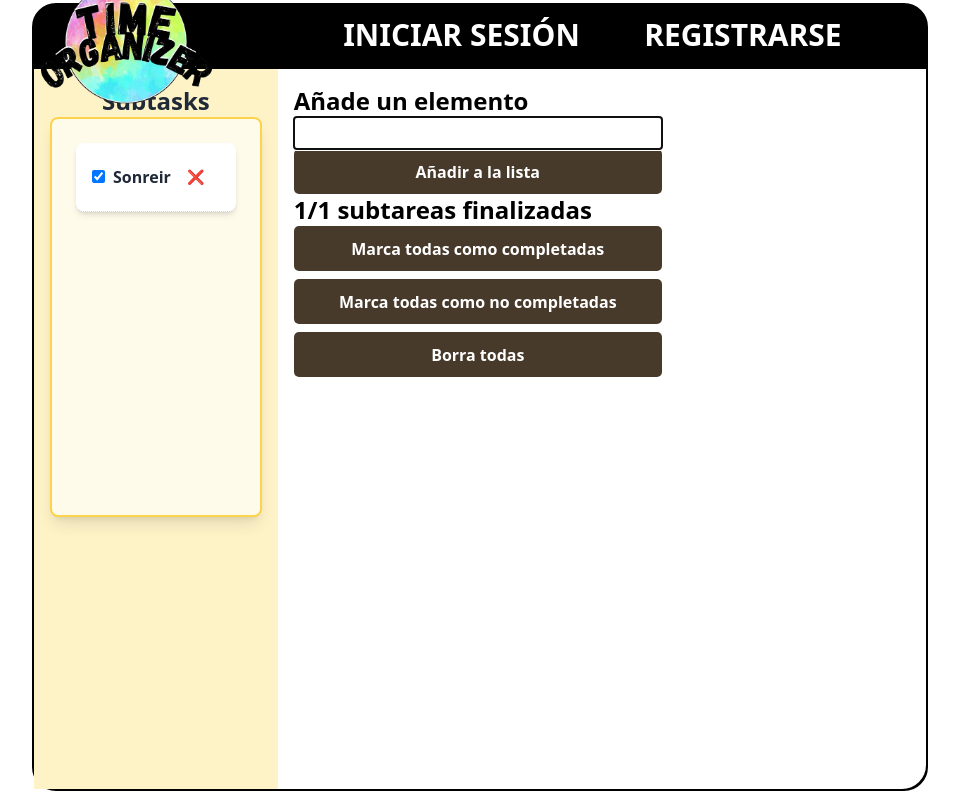
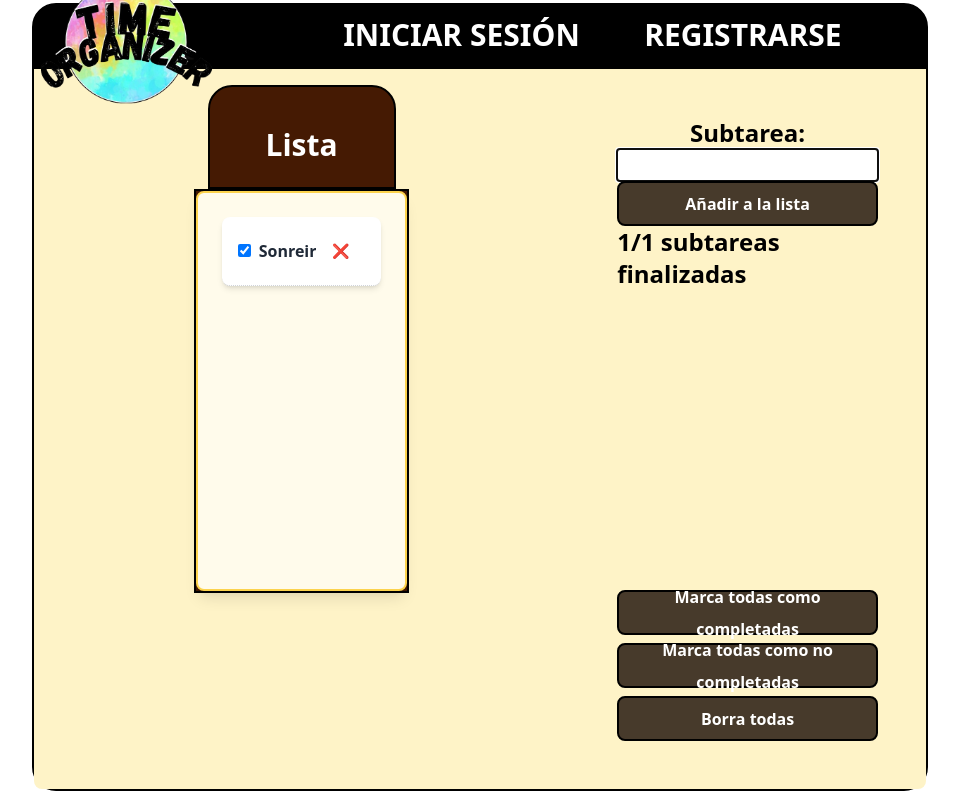
Before and after one commit to Yassinbny/Time-Organizer-Fronted, a React (Vite) app: page /listas in a window 1280 px wide. Shown: the whole page, without its empty margins (160-1119 px from the left). Built offline with nearby package versions, Linux system fonts and the light colour scheme.

Commit message:
algo de tailwind

```diff
--- a/src/components/Listas/AddSubtaskForm.jsx
+++ b/src/components/Listas/AddSubtaskForm.jsx
@@ -1,14 +1,13 @@
 /* eslint-disable react/prop-types */
 import { useRef, useState } from "react"
 import Button from "./Button.jsx"
-import { useForm } from "react-hook-form"
 import Counter from "./Counter.jsx"
 
 const AddSubtaskForm = ({onAddSubtask, subtasks}) => {
 
   const [subtaskText, setSubtaskText] = useState("")
   const inputRef = useRef()
-  const { register,formState:{errors} } = useForm()
+
   const handleSubmit = (e)=>{
     e.preventDefault();
 
@@ -17,41 +16,32 @@ const AddSubtaskForm = ({onAddSubtask, subtasks}) => {
       inputRef.current.focus()
       return;
     }
-
-
-
     onAddSubtask(subtaskText);
     setSubtaskText("");
   }
 
   return (
-    <>
-      <form onSubmit={handleSubmit}>
-        <h2>Añade un elemento</h2>
+    <div className="p-8">
+      <form className="flex flex-col" onSubmit={handleSubmit}>
+        <label htmlFor="subtask" className="text-center ">Subtarea:</label>
           <input
+          className="items-center"
           ref={inputRef}
           type="text"
           value= {subtaskText}
           name="subtask"
           id="subtask"
-          {...register("subtask", {
-            required: {
-              value: true,
-              message: "El campo no puede estar vacio ",
-            }
-          })}
-
           onChange={(e) => {
             setSubtaskText(e.target.value)
           }
         }
-        autoFocus
+        autoFocus={true}
           />
-          {errors.subtask && <span>{errors.subtask.message}</span>}
+
           <Button>Añadir a la lista</Button>
       </form>
       <Counter subtasks={subtasks} />
-    </>
+    </div>
   )
 }
 
--- a/src/components/Listas/Button.jsx
+++ b/src/components/Listas/Button.jsx
@@ -1,6 +1,6 @@
 const Button = ({onClick, children}) => {
     return (
-      <button onClick={onClick} className="h-[45px] w-full border-[none] rounded-[5px] bg-[#473a2b] text-[#fff] text-[16px] cursor-pointer flex justify-center items-center [transition:all_0.2s]">
+      <button onClick={onClick} className="h-[45px] w-full px-1 border-solid border-2 border-black rounded-lg bg-[#473a2b] text-white text-[16px] cursor-pointer flex justify-center items-center [transition:all_0.2s]">
         {children}
       </button>
     )
--- a/src/components/Listas/ButtonGroup.jsx
+++ b/src/components/Listas/ButtonGroup.jsx
@@ -16,7 +16,7 @@ const ButtonGroup = ({handleRemoveAllSubtasks, handleMarkAllAsFinished, handleMa
     }]
 
   return (
-    <section className="mt-auto flex flex-col gap-[8px]">
+    <section className="mt-auto p-8 flex flex-col gap-[8px]">
       {
         buttonGroup.map(button => (
           <Button onClick={button.onClick} className="opacity-[0.85] text-[14px]" key={button.text + button.onClick.toString()}>
--- a/src/components/Listas/Sidebar.jsx
+++ b/src/components/Listas/Sidebar.jsx
@@ -4,7 +4,7 @@ import ButtonGroup from "./ButtonGroup.jsx"
 const Sidebar = ({handleAddSubtask, handleRemoveAllSubtasks, handleMarkAllAsFinished, handleMarkAllAsUnfinished, subtasks }) => {
   return (
 
-        <div className="col-span-4 bg-white p-4">
+        <div className="flex flex-col bg-amber-100 p-4 w-2/5 rounded-br-lg ">
             <AddSubtaskForm onAddSubtask={handleAddSubtask} subtasks={subtasks} />
 
             <ButtonGroup handleRemoveAllSubtasks={handleRemoveAllSubtasks} handleMarkAllAsFinished={handleMarkAllAsFinished} handleMarkAllAsUnfinished={handleMarkAllAsUnfinished}/>
--- a/src/components/Listas/SubtaskList.jsx
+++ b/src/components/Listas/SubtaskList.jsx
@@ -29,18 +29,22 @@ const SubtaskList = ({subtasks, handleDeleteSubtask, handleToggleSubtask }) => {
 
   return (
 
-     <div className="col-span-4 bg-amber-100 p-4 md:col-span-8">
-      <h2 className="flex flex-col items-center text-2xl font-bold text-gray-800">Subtasks</h2>
+     <div className="flex flex-col col-span-4 items-center bg-amber-100 rounded-bl-lg p-4 md:col-span-8 w-3/5">
+
+      <div className="pt-10 pb-6 flex flex-col items-center bg-amber-950 border-solid border-2 border-black rounded-t-3xl size-42">
+        <h2 className="flex flex-col text-center text-3xl mx-14 font-bold text-white ">Lista</h2>
+      </div>
+      <div className=" items-center bg-amber-950 border-solid border-2 border-black">
       {
           subtasks.length > 1 ? <section className="mb-4">
 
-            <Select className=""
+            <Select className=" m-10 items-center"
               onChange={option => setSortBy(option.value)}
               defaultValue={sortingOptions[0]}
               options={sortingOptions} />
           </section> : null
         }
-      <ul className="w-full max-w-md bg-amber-50 shadow-lg rounded-lg p-6 border-2 border-amber-300 min-h-[50vh] max-h-[70vh] overflow-y-auto">
+      <ul className=" items-center bg-amber-50 shadow-lg rounded-lg p-6 border-2 border-amber-300 min-h-[50vh] max-h-[70vh] overflow-y-auto">
 
         {
         sortedSubtasks.map((subtask) => {
@@ -53,6 +57,7 @@ const SubtaskList = ({subtasks, handleDeleteSubtask, handleToggleSubtask }) => {
           />
         )})}
       </ul>
+      </div>
     </div>
   )
 }
--- a/src/pages/Listas.jsx
+++ b/src/pages/Listas.jsx
@@ -65,16 +65,17 @@ const Listas = () => {
     }, [subtasks]);
   return (
     <MainLayout>
-
-      <SubtaskList handleDeleteSubtask={handleDeleteSubtask} handleToggleSubtask={handleToggleSubtask} subtasks={subtasks} />
+        <div className="flex flex-row min-w-full">
+            <SubtaskList className="flex-1 min-w-full" handleDeleteSubtask={handleDeleteSubtask} handleToggleSubtask={handleToggleSubtask} subtasks={subtasks} />
             <Sidebar
+                className="flex-1 min-w-full"
                 handleAddSubtask={handleAddSubtask}
                 handleRemoveAllSubtasks={handleRemoveAllSubtasks}
                 handleMarkAllAsFinished={handleMarkAllAsFinished}
                 handleMarkAllAsUnfinished={handleMarkAllAsUnfinished}
                 subtasks={subtasks}
             />
-
+        </div>
 
     </MainLayout>
   )
```
Lines whose indentation alone changed are shown as unchanged.
